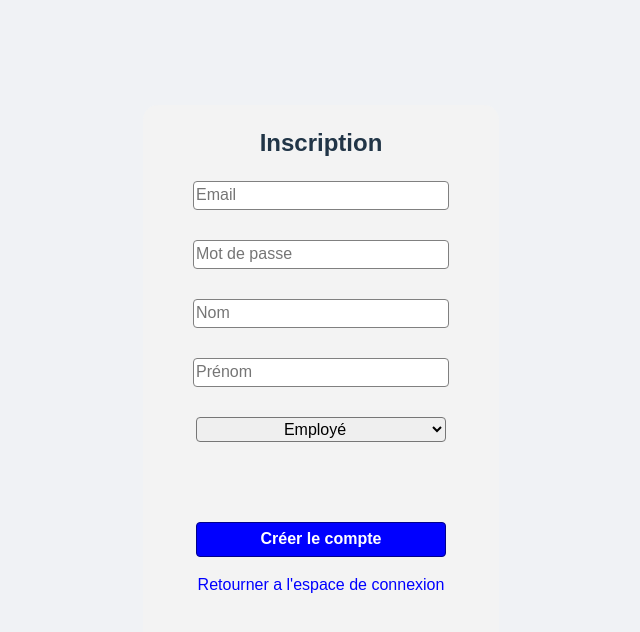
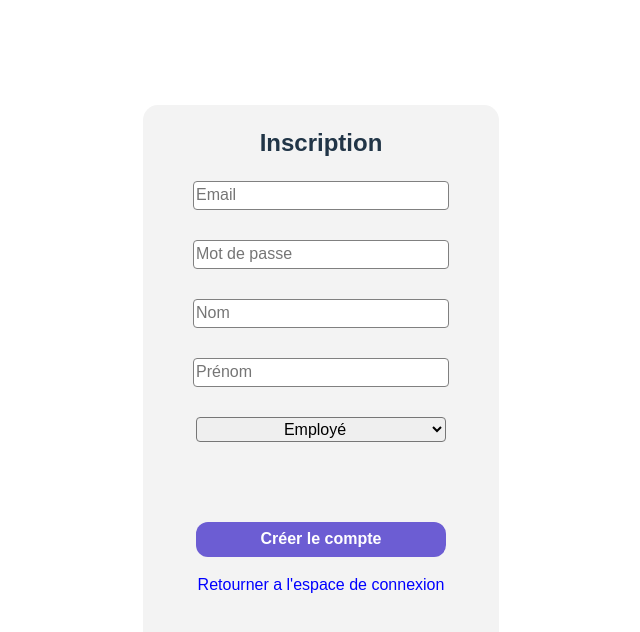
Before and after one commit to oualid3456/ZenWork, a React app in the folder Frontend/: page /register in a window 1280 px wide. Shown: the top 632 px of the page, without its empty margins (319-959 px from the left). Built offline with nearby package versions, Linux system fonts and the light colour scheme; the HTML template or start-up script is replaced by a standard one.

Commit message:
css dark theme de register finis (oeut etre ameliorer)

```diff
--- a/Frontend/src/Register/register.module.css
+++ b/Frontend/src/Register/register.module.css
@@ -7,6 +7,7 @@
   justify-content: center;
   gap: 50px;
   font-family: Arial, sans-serif;
+  background-color: white;
 }
 
 .form {
@@ -30,14 +31,14 @@
   justify-content: center;
   width: 250px;
   height: 35px;
-  border: 1px solid darkblue;
-  background-color: blue;
-  border-radius: 4px;
-  font-size: 16px;
-  color: white;
-  font-weight: bold;
+  margin-top: 50px;
   transition: transform 0.1s ease;
-  margin-top: 50px;
+  border: none;
+  background: #6C5DD3;
+  color: #ffffff;
+  font-weight: 700;
+  border-radius: 12px;
+  cursor: pointer;
 }
 
 .form .button:hover {
@@ -82,7 +83,7 @@
     justify-content: center;
     gap: 50px;
     font-family: Arial, sans-serif;
-    background-color: #043962;
+    background-color:  #1a2023;
   }
 
   .form {
@@ -106,14 +107,14 @@
     justify-content: center;
     width: 250px;
     height: 35px;
-    border: 1px solid darkblue;
-    background-color: blue;
-    border-radius: 4px;
-    font-size: 16px;
-    color: white;
-    font-weight: bold;
+    margin-top: 50px;
     transition: transform 0.1s ease;
-    margin-top: 50px;
+    border: none;
+    background: #6C5DD3;
+    color: #ffffff;
+    font-weight: 700;
+    border-radius: 12px;
+    cursor: pointer;
   }
 
   .form .button:hover {
@@ -133,7 +134,7 @@
     flex-direction: column;
     align-items: center;
     text-align: center;
-    background-color: #054677;
+    background-color: #2b2b2b;
     padding: 50px;
     padding-top: 0;
     border-radius: 15px;
```
